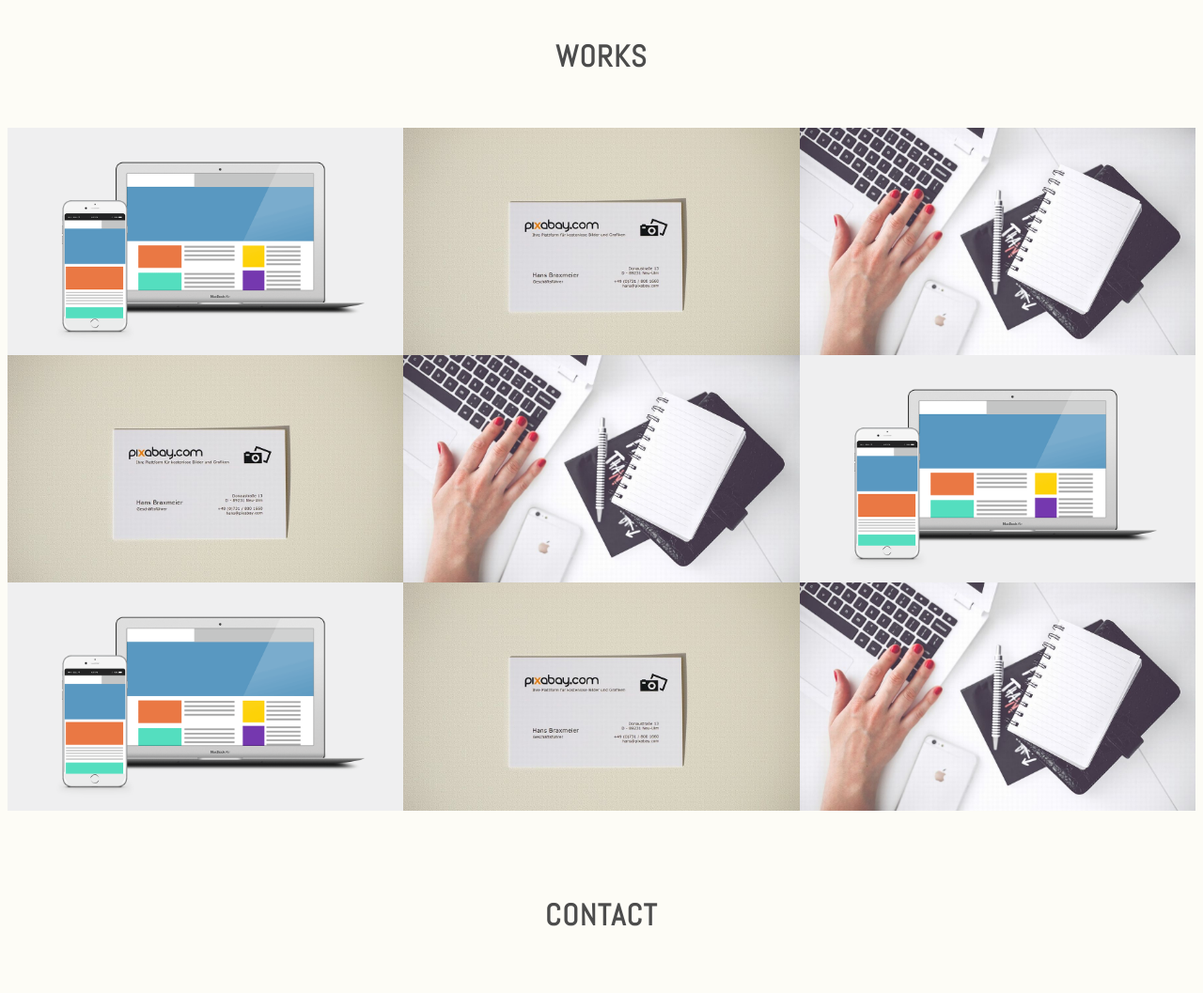
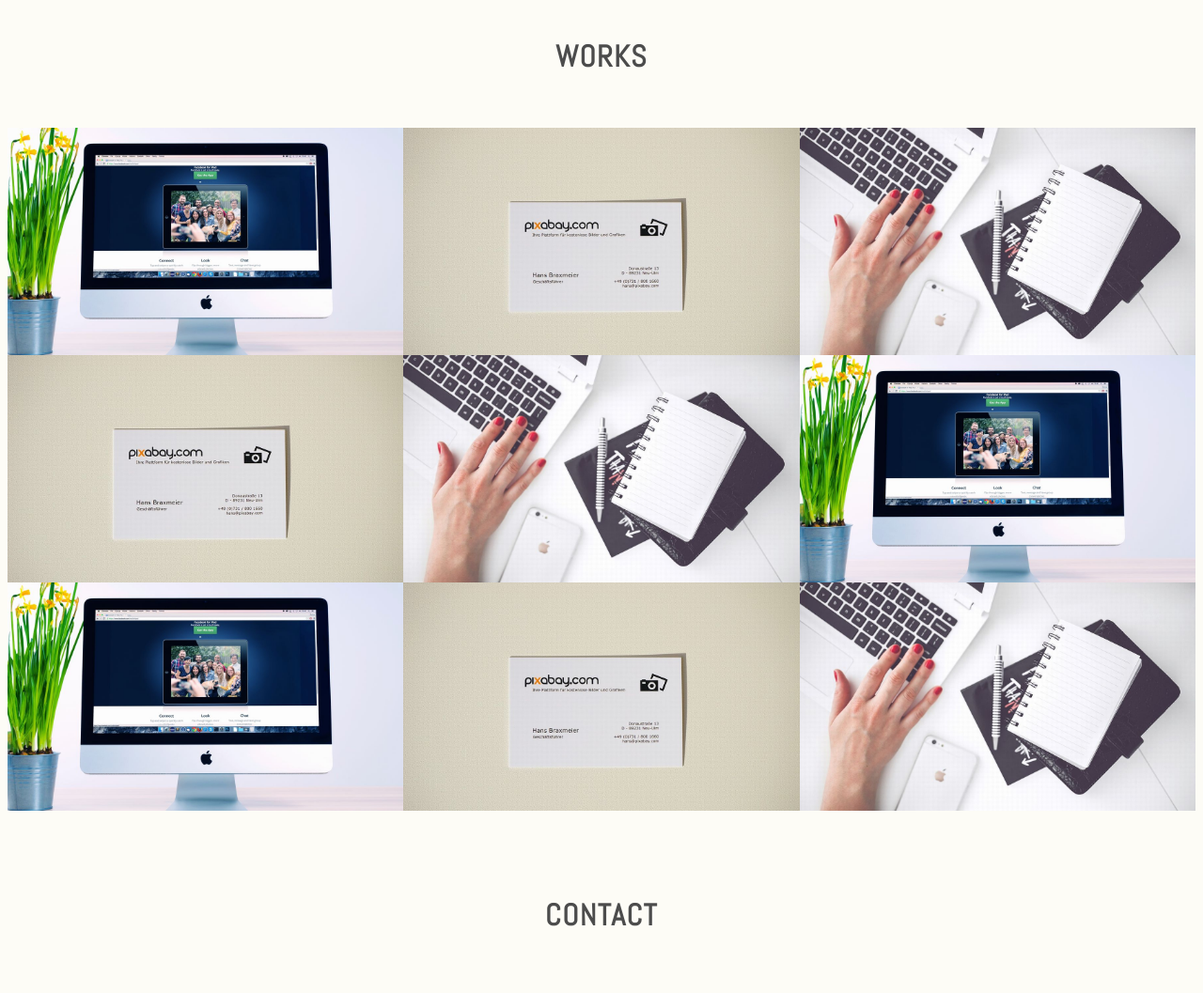
Before and after one commit to mukaihajime/github.io, a plain HTML site: page index.html in a window 1280 px wide. Shown: the part 1160-2217 px from the top of the page at 94% size. Drawn offline with Linux system fonts and the light colour scheme.

Commit message:
Update index.html

```diff
--- a/index.html
+++ b/index.html
@@ -43,7 +43,7 @@
 		        <h2 class="text-center">Works</h2>
 		        <div class="works-box">
 		            <a href="#">
-		                <img src="./images/img_work_site.png" alt="株式会社きらめき コーポレートサイト様 Webサイトデザイン">
+		                <img src="./images/img_work_site.jpg" alt="株式会社きらめき コーポレートサイト様 Webサイトデザイン">
 		                <div class="works-box-inner">
 		                    <div class="text-center">
 		                        <h3>株式会社きらめき コーポレートサイト</h3>
@@ -103,7 +103,7 @@
 		        </div>
 		        <div class="works-box">
 		            <a href="#">
-		                <img src="./images/img_work_site.png" alt="株式会社きらめき コーポレートサイト様 Webサイトデザイン">
+		                <img src="./images/img_work_site.jpg" alt="株式会社きらめき コーポレートサイト様 Webサイトデザイン">
 		                <div class="works-box-inner">
 		                    <div class="text-center">
 		                        <h3>株式会社きらめき コーポレートサイト</h3>
@@ -115,7 +115,7 @@
 		        </div>
 		        <div class="works-box">
 		            <a href="#">
-		                <img src="./images/img_work_site.png" alt="株式会社きらめき コーポレートサイト様 Webサイトデザイン">
+		                <img src="./images/img_work_site.jpg" alt="株式会社きらめき コーポレートサイト様 Webサイトデザイン">
 		                <div class="works-box-inner">
 		                    <div class="text-center">
 		                        <h3>株式会社きらめき コーポレートサイト</h3>
```
